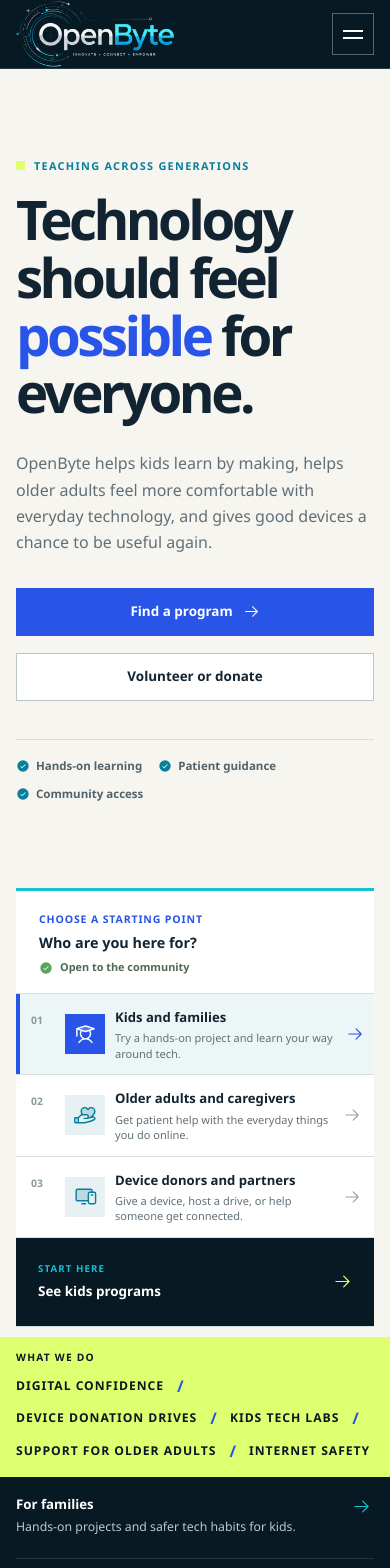
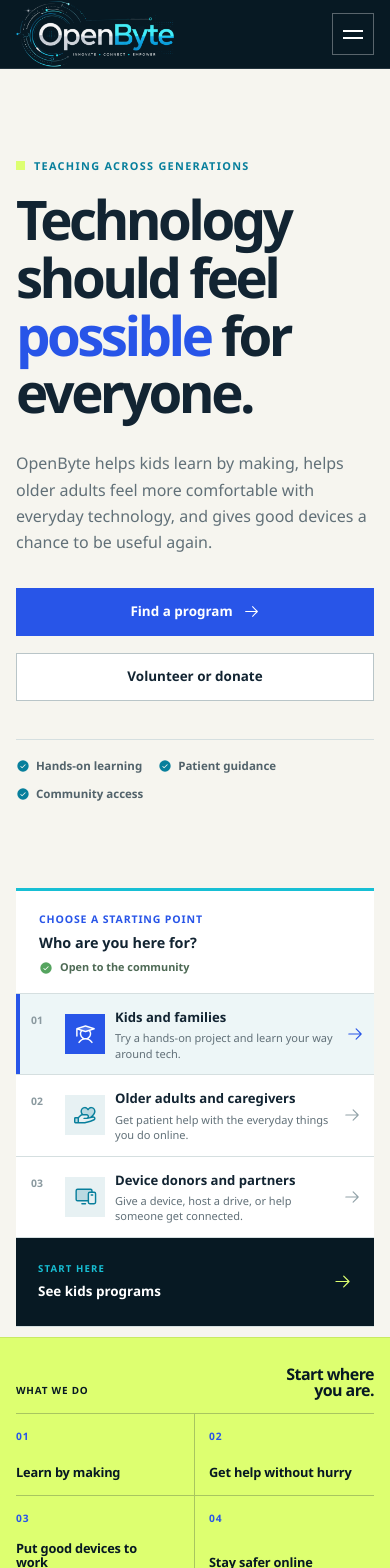
Before and after one commit to Adithya-Kandasamy/OpenByte, a Next.js app: page / in a window 390 px wide. Shown: the top 1568 px of the page. Built offline with nearby package versions, Linux system fonts and the light colour scheme; no server answers.

Commit message:
adi homeless adi weird

```diff
--- a/app/globals.css
+++ b/app/globals.css
@@ -563,37 +563,77 @@ h3 {
   margin-top: 10px;
   color: var(--navy);
   background: var(--lime);
+  border-top: 1px solid #c8ea61;
+  border-bottom: 1px solid #c8ea61;
   overflow: hidden;
 }
 
 .impact-band-inner {
-  min-height: 63px;
-  align-items: center;
-  gap: 17px;
-  white-space: nowrap;
+  min-height: 112px;
+  grid-template-columns: 185px minmax(0, 1fr);
+  align-items: stretch;
+  gap: 34px;
+  display: grid;
+}
+
+.impact-label {
+  padding: 21px 0 18px;
+  border-right: 1px solid #11243242;
+  flex-direction: column;
+  justify-content: space-between;
   display: flex;
 }
 
-.impact-band-inner > span:not(.impact-label) {
+.impact-label-kicker {
   color: var(--navy);
-  font-size: 0.76rem;
-  font-weight: 800;
+  letter-spacing: 0.08em;
   text-transform: uppercase;
+  font-size: 0.62rem;
+  font-weight: 850;
+}
+
+.impact-label strong {
+  max-width: 150px;
+  color: var(--navy);
+  letter-spacing: -0.035em;
+  font-size: 1rem;
+  line-height: 1.04;
+}
+
+.impact-track {
+  grid-template-columns: repeat(4, minmax(0, 1fr));
+  min-width: 0;
+  display: grid;
+}
+
+.impact-item {
+  min-height: 112px;
+  padding: 21px 18px 18px;
+  border-left: 1px solid #11243242;
+  flex-direction: column;
+  justify-content: space-between;
+  gap: 14px;
+  display: flex;
+}
+
+.impact-item b {
+  color: var(--cobalt);
   letter-spacing: 0.08em;
-}
-
-.impact-band-inner b {
-  color: var(--cobalt);
-  font-size: 1rem;
-}
-
-.impact-label {
+  font-size: 0.64rem;
+  font-weight: 850;
+}
+
+.impact-item > span {
+  max-width: 150px;
   color: var(--navy);
-  letter-spacing: 0.12em;
-  text-transform: uppercase;
-  margin-right: 18px;
-  font-size: 0.64rem;
-  font-weight: 800;
+  letter-spacing: -0.015em;
+  font-size: 0.88rem;
+  font-weight: 800;
+  line-height: 1.15;
+}
+
+.impact-item:first-child {
+  border-left: 0;
 }
 
 .audience-strip {
@@ -1682,16 +1722,53 @@ h3 {
   }
 
   .impact-band-inner {
-    min-height: 72px;
-    flex-wrap: wrap;
-    gap: 8px 13px;
-    padding-top: 13px;
-    padding-bottom: 13px;
+    min-height: auto;
+    grid-template-columns: 1fr;
+    gap: 0;
   }
 
   .impact-label {
-    width: 100%;
-    margin-right: 0;
+    min-height: 76px;
+    padding: 16px 0 14px;
+    border-right: 0;
+    border-bottom: 1px solid #11243242;
+    flex-direction: row;
+    align-items: flex-end;
+    justify-content: space-between;
+    gap: 20px;
+  }
+
+  .impact-label strong {
+    max-width: none;
+    text-align: right;
+  }
+
+  .impact-track {
+    grid-template-columns: 1fr 1fr;
+  }
+
+  .impact-item {
+    min-height: 82px;
+    padding: 15px 14px 15px 0;
+    border-left: 0;
+    border-bottom: 1px solid #11243242;
+  }
+
+  .impact-item:nth-child(odd) {
+    border-right: 1px solid #11243242;
+  }
+
+  .impact-item:nth-child(3),
+  .impact-item:nth-child(4) {
+    border-bottom: 0;
+  }
+
+  .impact-item:nth-child(even) {
+    padding-left: 14px;
+  }
+
+  .impact-item > span {
+    font-size: 0.8rem;
   }
 
   .audience-strip-inner {
--- a/app/page.tsx
+++ b/app/page.tsx
@@ -1,6 +1,8 @@
 "use client";
 
-import { useEffect, useState } from "react";
+import { useEffect, useLayoutEffect, useRef, useState } from "react";
+import gsap from "gsap";
+import { ScrollTrigger } from "gsap/ScrollTrigger";
 import type { Icon } from "@phosphor-icons/react";
 import {
   ArrowRight,
@@ -129,6 +131,7 @@ function Logo() {
 }
 
 export default function Home() {
+  const pageRef = useRef<HTMLElement>(null);
   const [menuOpen, setMenuOpen] = useState(false);
   const [activeTopicId, setActiveTopicId] = useState(helpTopics[0].id);
   const [scrollProgress, setScrollProgress] = useState(0);
@@ -152,6 +155,253 @@ export default function Home() {
       window.removeEventListener("resize", updateScrollProgress);
     };
   }, []);
+
+  useLayoutEffect(() => {
+    const root = pageRef.current;
+    if (!root) return;
+
+    gsap.registerPlugin(ScrollTrigger);
+
+    let refreshId: number | undefined;
+    const context = gsap.context(() => {
+      const reduceMotion = window.matchMedia(
+        "(prefers-reduced-motion: reduce)",
+      ).matches;
+
+      if (reduceMotion) return;
+
+      const select = <T extends Element>(
+        selector: string,
+        scope: ParentNode = root,
+      ) => Array.from(scope.querySelectorAll<T>(selector));
+
+      const heroCopy = root.querySelector<HTMLElement>(".hero-copy");
+      const entryPanel = root.querySelector<HTMLElement>(".entry-panel");
+      const heroParts = heroCopy
+        ? select<HTMLElement>(
+            ".eyebrow, h1, .hero-intro, .hero-actions, .hero-proof",
+            heroCopy,
+          )
+        : [];
+      const entryRows = entryPanel
+        ? select<HTMLElement>(".entry-row", entryPanel)
+        : [];
+      const entryNext = entryPanel
+        ? entryPanel.querySelector<HTMLElement>(".entry-next")
+        : null;
+
+      gsap.set(heroParts, { opacity: 0, y: 24 });
+      gsap.set(entryPanel, { opacity: 0, x: 34 });
+      gsap.set(entryRows, { opacity: 0, x: 22 });
+      gsap.set(entryNext, { opacity: 0, y: 18 });
+
+      const heroTimeline = gsap.timeline({
+        defaults: { ease: "power3.out" },
+      });
+
+      heroTimeline
+        .to(heroParts, {
+          opacity: 1,
+          y: 0,
+          duration: 0.68,
+          stagger: 0.09,
+        })
+        .to(
+          entryPanel,
+          {
+            opacity: 1,
+            x: 0,
+            duration: 0.78,
+          },
+          0.2,
+        )
+        .to(
+          entryRows,
+          {
+            opacity: 1,
+            x: 0,
+            duration: 0.48,
+            stagger: 0.07,
+          },
+          0.44,
+        )
+        .to(
+          entryNext,
+          {
+            opacity: 1,
+            y: 0,
+            duration: 0.46,
+          },
+          "-=0.18",
+        );
+
+      const revealTargets = select<HTMLElement>("[data-reveal]").filter(
+        (element) => !element.closest(".hero"),
+      );
+
+      revealTargets.forEach((element) => {
+        gsap.from(element, {
+          opacity: 0,
+          y: 34,
+          duration: 0.78,
+          ease: "power3.out",
+          scrollTrigger: {
+            trigger: element,
+            start: "top 84%",
+            once: true,
+          },
+        });
+      });
+
+      const staggeredRows = [
+        ...select<HTMLElement>(".mission-flow-item"),
+        ...select<HTMLElement>(".program-row"),
+        ...select<HTMLElement>(".drive-row"),
+        ...select<HTMLElement>(".steps li"),
+      ];
+
+      staggeredRows.forEach((row) => {
+        gsap.from(row, {
+          opacity: 0,
+          x: 26,
+          duration: 0.58,
+          ease: "power3.out",
+          scrollTrigger: {
+            trigger: row,
+            start: "top 88%",
+            once: true,
+          },
+        });
+      });
+
+      const audienceLinks = select<HTMLElement>(".audience-strip a");
+      gsap.from(audienceLinks, {
+        opacity: 0,
+        y: 18,
+        duration: 0.58,
+        stagger: 0.1,
+        ease: "power3.out",
+        scrollTrigger: {
+          trigger: ".audience-strip",
+          start: "top 92%",
+          once: true,
+        },
+      });
+
+      const photoFigures = select<HTMLElement>(".photo-proof figure");
+      gsap.from(photoFigures, {
+        opacity: 0,
+        y: 26,
+        duration: 0.7,
+        stagger: 0.14,
+        ease: "power3.out",
+        scrollTrigger: {
+          trigger: ".photo-proof",
+          start: "top 82%",
+          once: true,
+        },
+      });
+
+      const faqItems = select<HTMLElement>(".faq-list details");
+      gsap.from(faqItems, {
+        opacity: 0,
+        x: 22,
+        duration: 0.52,
+        stagger: 0.08,
+        ease: "power3.out",
+        scrollTrigger: {
+          trigger: ".faq-list",
+          start: "top 82%",
+          once: true,
+        },
+      });
+
+      const impactBand = root.querySelector<HTMLElement>(".impact-band-inner");
+      if (impactBand) {
+        gsap.from(impactBand, {
+          opacity: 0,
+          y: 12,
+          duration: 0.72,
+          ease: "power2.out",
+          scrollTrigger: {
+            trigger: ".impact-band",
+            start: "top 94%",
+            once: true,
+          },
+        });
+
+        gsap.from(select<HTMLElement>(".impact-item", impactBand), {
+          opacity: 0,
+          x: 18,
+          duration: 0.46,
+          stagger: 0.08,
+          ease: "power3.out",
+          scrollTrigger: {
+            trigger: ".impact-band",
+            start: "top 94%",
+            once: true,
+          },
+        });
+      }
+
+      refreshId = window.requestAnimationFrame(() => {
+        ScrollTrigger.refresh();
+      });
+    }, root);
+
+    return () => {
+      if (refreshId !== undefined) window.cancelAnimationFrame(refreshId);
+      context.revert();
+    };
+  }, []);
+
+  useLayoutEffect(() => {
+    const root = pageRef.current;
+    const navigation = document.querySelector<HTMLElement>(".site-nav");
+    if (!root || !navigation || !menuOpen) return;
+    if (window.matchMedia("(prefers-reduced-motion: reduce)").matches) return;
+
+    const links = Array.from(navigation.querySelectorAll<HTMLElement>("a"));
+    const context = gsap.context(() => {
+      gsap.from(links, {
+        opacity: 0,
+        y: -8,
+        duration: 0.3,
+        stagger: 0.06,
+        ease: "power2.out",
+      });
+    }, navigation);
+
+    return () => context.revert();
+  }, [menuOpen]);
+
+  useLayoutEffect(() => {
+    const root = pageRef.current;
+    const activeRow = root?.querySelector<HTMLElement>(
+      ".entry-row.is-active",
+    );
+    if (!root || !activeRow) return;
+    if (window.matchMedia("(prefers-reduced-motion: reduce)").matches) return;
+
+    const activeParts = [
+      activeRow.querySelector<HTMLElement>(".entry-icon"),
+      activeRow.querySelector<HTMLElement>(".entry-arrow"),
+      root.querySelector<HTMLElement>(".entry-next strong"),
+    ].filter((element): element is HTMLElement => Boolean(element));
+    const context = gsap.context(() => {
+      gsap.from(activeParts, {
+        opacity: 0.45,
+        scale: 0.9,
+        y: 3,
+        duration: 0.34,
+        stagger: 0.05,
+        ease: "back.out(1.7)",
+        clearProps: "all",
+      });
+    }, root);
+
+    return () => context.revert();
+  }, [activeTopicId]);
 
   return (
     <>
@@ -202,7 +452,7 @@ export default function Home() {
         />
       </header>
 
-      <main>
+      <main ref={pageRef}>
         <section id="home" className="hero">
           <div className="shell hero-grid">
             <div className="hero-copy" data-reveal>
@@ -288,18 +538,30 @@ export default function Home() {
             </aside>
           </div>
 
-          <div className="impact-band">
+          <div className="impact-band" aria-label="How OpenByte helps">
             <div className="shell impact-band-inner">
-              <span className="impact-label">What we do</span>
-              <span>Digital confidence</span>
-              <b aria-hidden="true">/</b>
-              <span>Device donation drives</span>
-              <b aria-hidden="true">/</b>
-              <span>Kids tech labs</span>
-              <b aria-hidden="true">/</b>
-              <span>Support for older adults</span>
-              <b aria-hidden="true">/</b>
-              <span>Internet safety</span>
+              <div className="impact-label">
+                <span className="impact-label-kicker">What we do</span>
+                <strong>Start where<br />you are.</strong>
+              </div>
+              <div className="impact-track">
+                <span className="impact-item">
+                  <b>01</b>
+                  <span>Learn by making</span>
+                </span>
+                <span className="impact-item">
+                  <b>02</b>
+                  <span>Get help without hurry</span>
+                </span>
+                <span className="impact-item">
+                  <b>03</b>
+                  <span>Put good devices to work</span>
+                </span>
+                <span className="impact-item">
+                  <b>04</b>
+                  <span>Stay safer online</span>
+                </span>
+              </div>
             </div>
           </div>
 
--- a/components/donation-tracker.tsx
+++ b/components/donation-tracker.tsx
@@ -3,7 +3,7 @@
 import { useEffect, useMemo, useState } from "react";
 
 const HCB_SLUG = "openbyte-non-profit";
-const GOAL = 500;
+const GOAL = 5000;
 const REFRESH_INTERVAL = 60_000;
 
 type HcbTransaction = {
@@ -266,7 +266,7 @@ export function DonationTracker() {
           </div>
           <div className="progress-meta">
             <span>{state.loading ? "Loading" : `${progress}% funded`}</span>
-            <span>Goal: $500</span>
+            <span>Goal: {formatCurrency(GOAL)}</span>
           </div>
           <div className="donor-count">
             <strong>{state.loading ? "—" : state.donations.length}</strong>
--- a/package.json
+++ b/package.json
@@ -10,6 +10,7 @@
   },
   "dependencies": {
     "@phosphor-icons/react": "^2.1.10",
+    "gsap": "^3.15.0",
     "next": "^16.3.2",
     "react": "^19.1.0",
     "react-dom": "^19.1.0"
```
Also changed, not shown: 1 other file (tests, documents, lock files or other folders).
